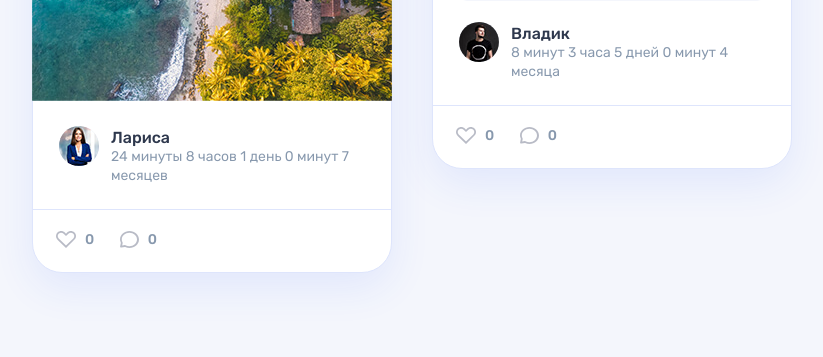
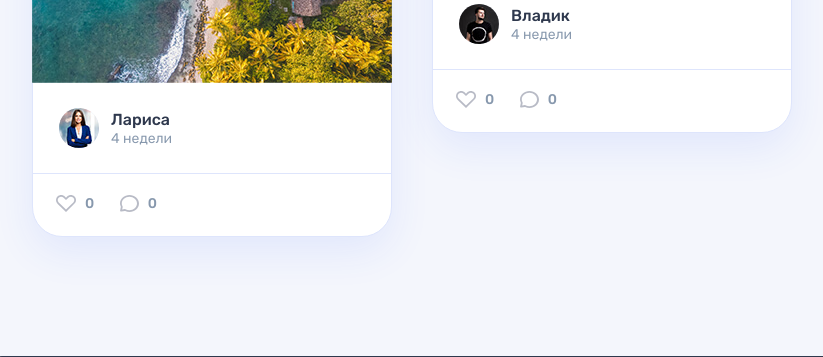
Before and after one commit to htmlacademy-php1/360863-readme-13, a PHP site: page / in a window 1280 px wide. Shown: the part 933-1290 px from the top of the page, without its empty margins (28-851 px from the left). Run offline with PHP 8.4, Linux system fonts and the light colour scheme.

Commit message:
исправил что даты дублировались

```diff
--- a/templates/main.php
+++ b/templates/main.php
@@ -100,6 +100,8 @@
     <div class="popular__posts">
 
         <?php foreach ($posts as $index => $post): ?>
+            <?php $today = new DateTimeImmutable(); ?>
+            <?php $postDate = new DateTime(generate_random_date ($index)); ?>
             <article class="popular__post post <?=$post['type_post'];?>">
                 <header class="post__header">
                     <h2><?=esc($post['title_post']);?><!--здесь заголовок--></h2>
@@ -153,16 +155,13 @@
                             </div>
                             <div class="post__info">
                                 <b class="post__author-name"><?=esc($post['username_post']);?><!--здесь имя пользоателя--></b>
-                                <time class="post__time" datetime="">
-                                    <?php $today = new DateTimeImmutable(); ?>
+                                <time class="post__time" datetime=" ">
 
-                                    <?php foreach ($posts as $index => $post): ?>
-                                        <?php $postDate = new DateTime(generate_random_date ($index)); ?>
                                         <?php $diff = $today->diff($postDate); ?>
 
                                         <?php if ($diff->days / 7 >= 5): ?>
                                             <?php $diffString = sprintf('%d %s', $diff->m, get_noun_plural_form($diff->m, ' месяц', ' месяца', ' месяцев')); ?>
-                                        <?php elseif ($diff->days / 7 > 1 && $diff->days / 7 < 5): ?>
+                                        <?php elseif ($diff->days / 7 >= 1 && $diff->days / 7 < 5): ?>
                                             <?php $weeks = floor($diff->days / 7); ?>
                                             <?php $diffString = sprintf('%d %s', $weeks, get_noun_plural_form($weeks, ' неделя', ' недели', ' недель')); ?>
                                         <?php elseif ($diff->days >= 1 && $diff->days < 7): ?>
@@ -174,7 +173,7 @@
                                         <?php endif; ?>
 
                                         <?=$diffString; ?>
-                                    <?php endforeach; ?>
+
                                 </time><!--здесь дата поста-->
                             </div>
                         </a>
```
